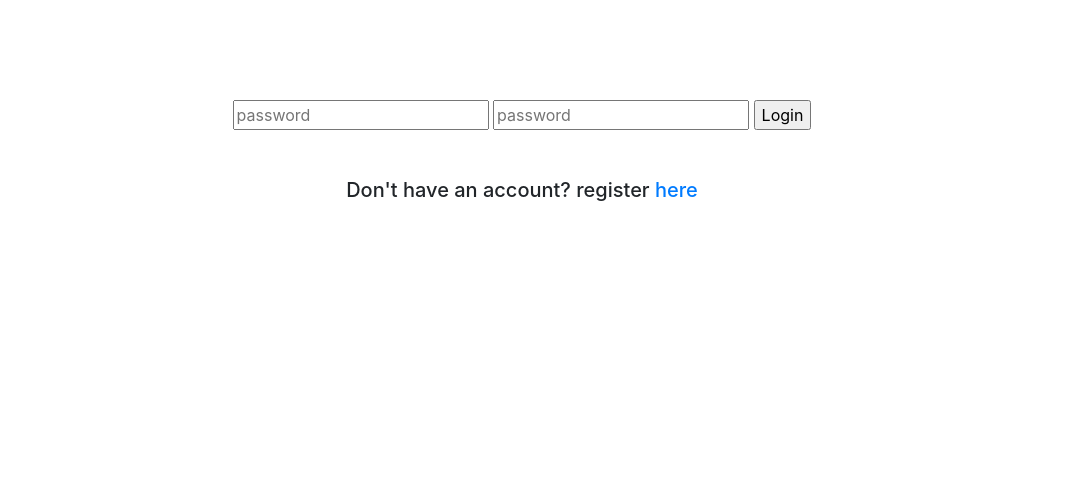
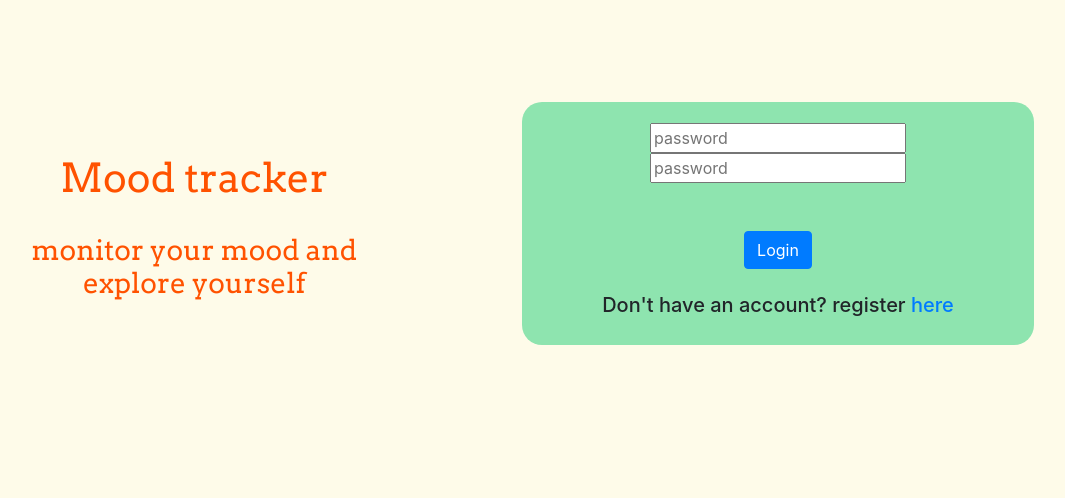
Before and after one commit to hampet1/moodtracker, a Django app: page /login/ in a window 1280 px wide. Shown: the top 498 px of the page, without its empty margins (118-1183 px from the left). Run offline with Django 3.2, Linux system fonts and the light colour scheme; some libraries are stand-ins or nearby versions.

Commit message:
working on the UI

```diff
--- a/users/static/users/styles.css
+++ b/users/static/users/styles.css
@@ -1,5 +1,47 @@
 body {
+    background-color:#FEFBE9;
     text-align:center;
-    margin-top: 100px;
+
 
 }
+#wrapper {
+    width: 80%;
+    overflow: hidden;
+    margin: auto;
+
+}
+
+#main-form {
+    background-color:#8ee4af;
+    width: 100%;
+    margin: auto;
+    margin-top: 15%;
+
+    border-radius: 25px;
+
+
+}
+
+#side-banner {
+    float:left;
+    width:36%;
+    background-color:#FEFBE9;
+    font-family: "Arvo", sans-serif;
+    font-weight: 900;
+    color: #ff5200;
+
+}
+
+#form {
+    background-color:#8ee4af;
+    width: 50%;
+    margin: auto;
+    margin-top: 2%;
+    padding: 2%;
+    border-radius: 20px;
+    float:right;
+    margin-top: -5%;
+    margin-bottom: 15%;
+    clear: both;
+
+}
--- a/users/templates/users/layout.html
+++ b/users/templates/users/layout.html
@@ -1,19 +1,51 @@
-{% load static %}
+
+
 <!DOCTYPE html>
+   {% load static %}
+
+
 <html lang="en">
 <head>
+
     <meta charset="UTF-8">
     <title>Title</title>
     <meta charset="utf-8">
-<meta name="viewport" content="width=device-width, initial-scale=1, shrink-to-fit=no">
-<link rel="stylesheet" href="https://stackpath.bootstrapcdn.com/bootstrap/4.3.1/css/bootstrap.min.css" integrity="sha384-ggOyR0iXCbMQv3Xipma34MD+dH/1fQ784/j6cY/iJTQUOhcWr7x9JvoRxT2MZw1T" crossorigin="anonymous">
-     <link href="{% static 'users/styles.css' %}" rel="stylesheet">
+    <meta name="viewport" content="width=device-width, initial-scale=1, shrink-to-fit=no">
+    <link rel="stylesheet" href="https://stackpath.bootstrapcdn.com/bootstrap/4.3.1/css/bootstrap.min.css" integrity="sha384-ggOyR0iXCbMQv3Xipma34MD+dH/1fQ784/j6cY/iJTQUOhcWr7x9JvoRxT2MZw1T" crossorigin="anonymous">
+    <link rel="stylesheet" href="https://fonts.googleapis.com/css?family=Arvo">
+    <link href="{% static 'users/styles.css' %}" rel="stylesheet">
+
+
+
+
+
 </head>
 <body>
+    <div id="wrapper">
+        <div id="main-form">
+        {% block form %}
 
-    {% block body %}
+        {% endblock %}
+        </div>
 
-    {% endblock %}
+
+        <div id="side-banner">
+
+         {% block banner %}
+
+          {% endblock   %}
+        </div>
+
+
+
+
+        {% block form-signup %}
+
+
+        {% endblock %}
+
+
+    </div>
 
 <script src="https://code.jquery.com/jquery-3.3.1.slim.min.js" integrity="sha384-q8i/X+965DzO0rT7abK41JStQIAqVgRVzpbzo5smXKp4YfRvH+8abtTE1Pi6jizo" crossorigin="anonymous"></script>
 <script src="https://cdnjs.cloudflare.com/ajax/libs/popper.js/1.14.7/umd/popper.min.js" integrity="sha384-UO2eT0CpHqdSJQ6hJty5KVphtPhzWj9WO1clHTMGa3JDZwrnQq4sF86dIHNDz0W1" crossorigin="anonymous"></script>
--- a/users/templates/users/login.html
+++ b/users/templates/users/login.html
@@ -1,17 +1,26 @@
 {% extends 'users/layout.html'%}
 
-{% block body %}
 
 
+{% block form %}
+<div id="form">
     <form action="{% url 'login'%}" method="post">
         {% csrf_token %}
         <input type="text" name="username" placeholder="password">
-        <input type="password" name="password" placeholder="password">
-        <input type="submit" value="Login">
-    </form><br>
+        <input type="password" name="password" placeholder="password"> <br><br><br>
+        <input class="btn btn-primary" type="submit" value="Login">
+    </form>
             {% if message %}
             <h5>{{message}}</h5>
             {% endif %}
     <br>
     <h5> Don't have an account? register <a href="{% url 'signup' %}">here</a></h5>
+</div>
 {% endblock %}
+
+    {% block banner %}
+    <h1> Mood tracker </h1><br>
+    <h3> monitor your mood and explore yourself </h3>
+
+
+    {% endblock %}
--- a/users/views.py
+++ b/users/views.py
@@ -1,4 +1,4 @@
-from django.shortcuts import render
+from django.shortcuts import render, redirect
 from django.http import HttpResponseRedirect
 from django.urls import reverse
 from django.contrib.auth import authenticate, login, logout
@@ -27,6 +27,18 @@ def index(request):
     return render(request, "mood/index.html")
 
 
+def signup_view(request):
+    form = UserCreationForm(request.POST)
+    if form.is_valid():
+        form.save()
+        username = form.cleaned_data.get('username')
+        password = form.cleaned_data.get('password1')
+        user = authenticate(username=username, password=password)
+        login(request, user)
+        return redirect('index')
+    return render(request, 'signup.html', {'form': form})
+
+
 def login_view(request):
     if request.method == "POST":
         username = request.POST['username']
```
Also changed, not shown: mood/views.py (+2 -9 lines), users/templates/users/signup.html (+35 -8 lines), users/templates/users/user.html (+6 -1 lines), db.sqlite3.
